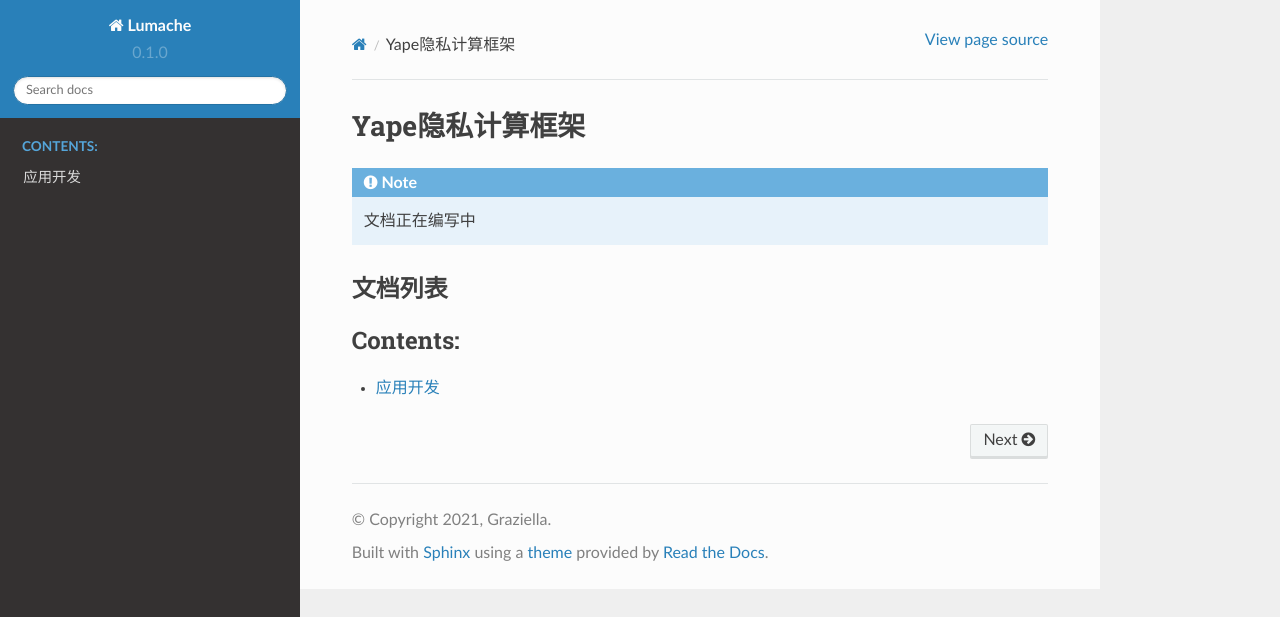
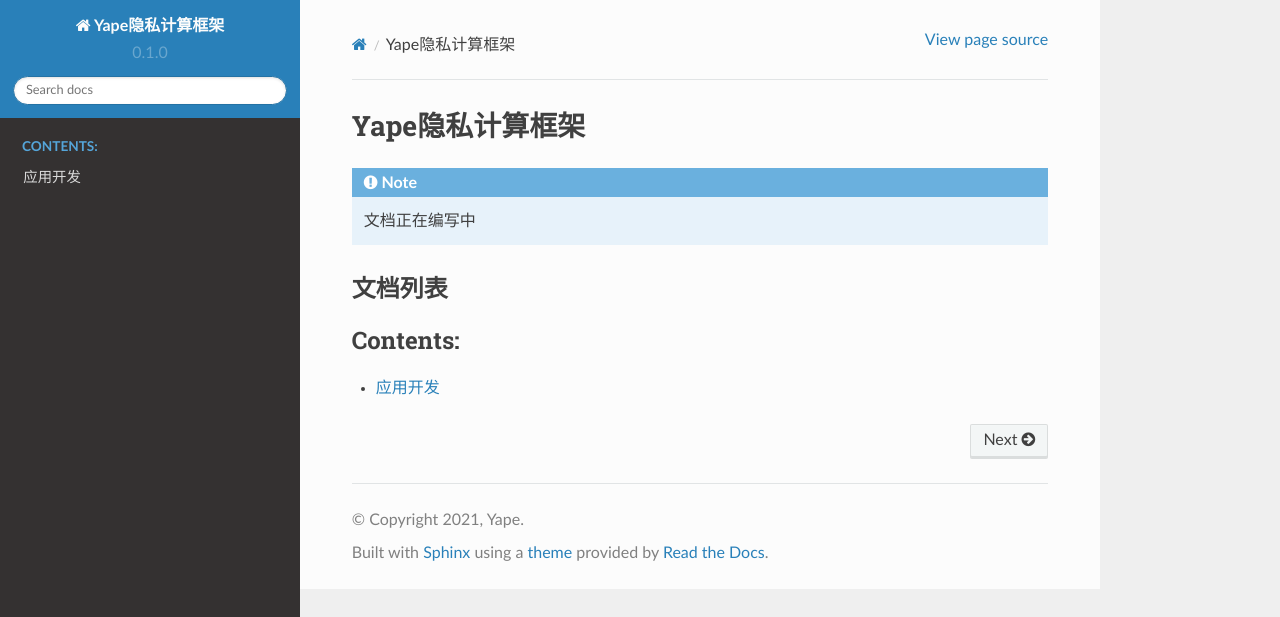
Before and after one commit to boyanet/yape-docs, a Sphinx documentation site: the page built from docs/source/index.rst, in a window 1280 px wide. Shown: the top 617 px of the page. Built offline with Sphinx 7.4.7 and the Read the Docs theme 2.0.0, drawn with Linux system fonts in a browser that asks for light colours; pages that are not in the unit, such as notebooks, are missing from menus.

Commit message:
Add files via upload

```diff
--- a/docs/source/conf.py
+++ b/docs/source/conf.py
@@ -2,9 +2,9 @@
 
 # -- Project information
 
-project = 'Lumache'
-copyright = '2021, Graziella'
-author = 'Graziella'
+project = 'Yape隐私计算框架'
+copyright = '2021, Yape'
+author = 'Yape'
 
 release = '0.1'
 version = '0.1.0'
@@ -17,6 +17,7 @@ extensions = [
     'sphinx.ext.autodoc',
     'sphinx.ext.autosummary',
     'sphinx.ext.intersphinx',
+    'mysts_parser'
 ]
 
 intersphinx_mapping = {
```
